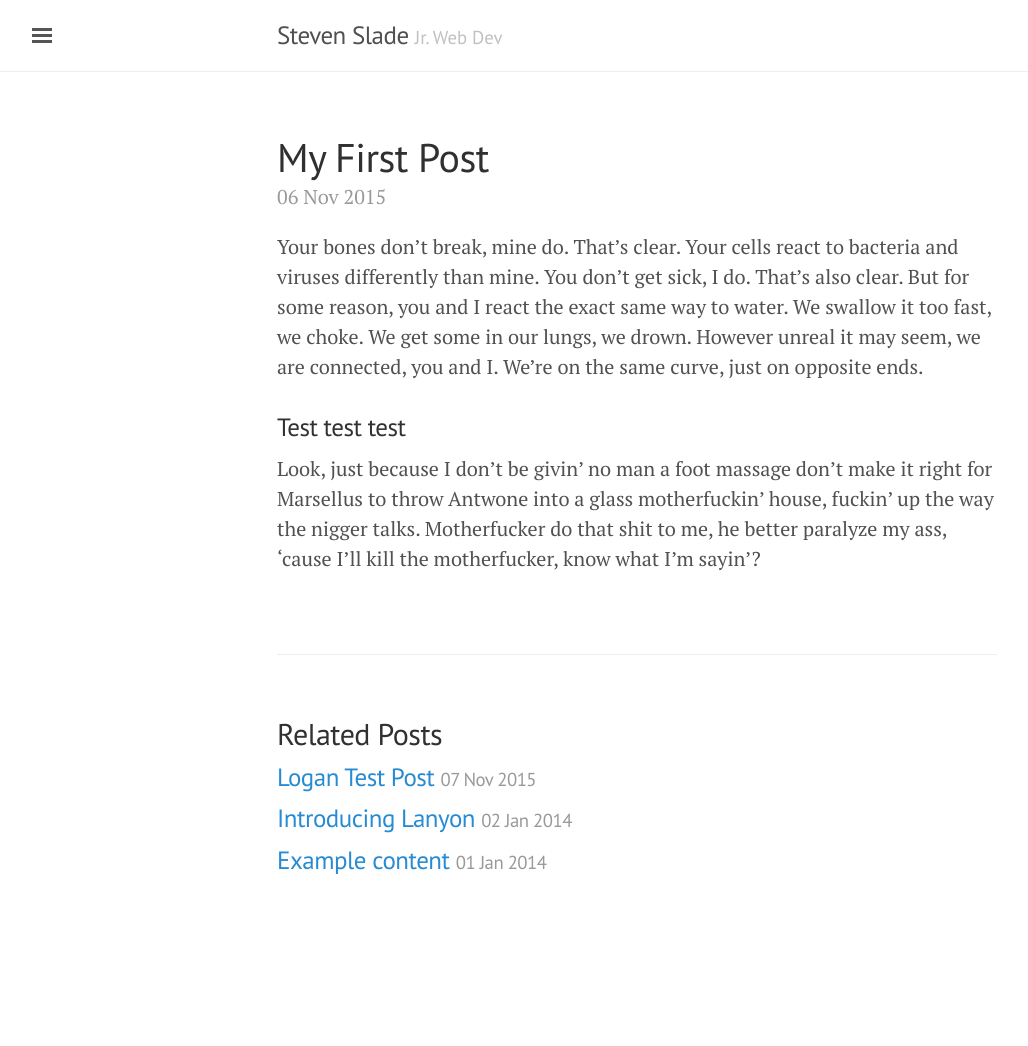
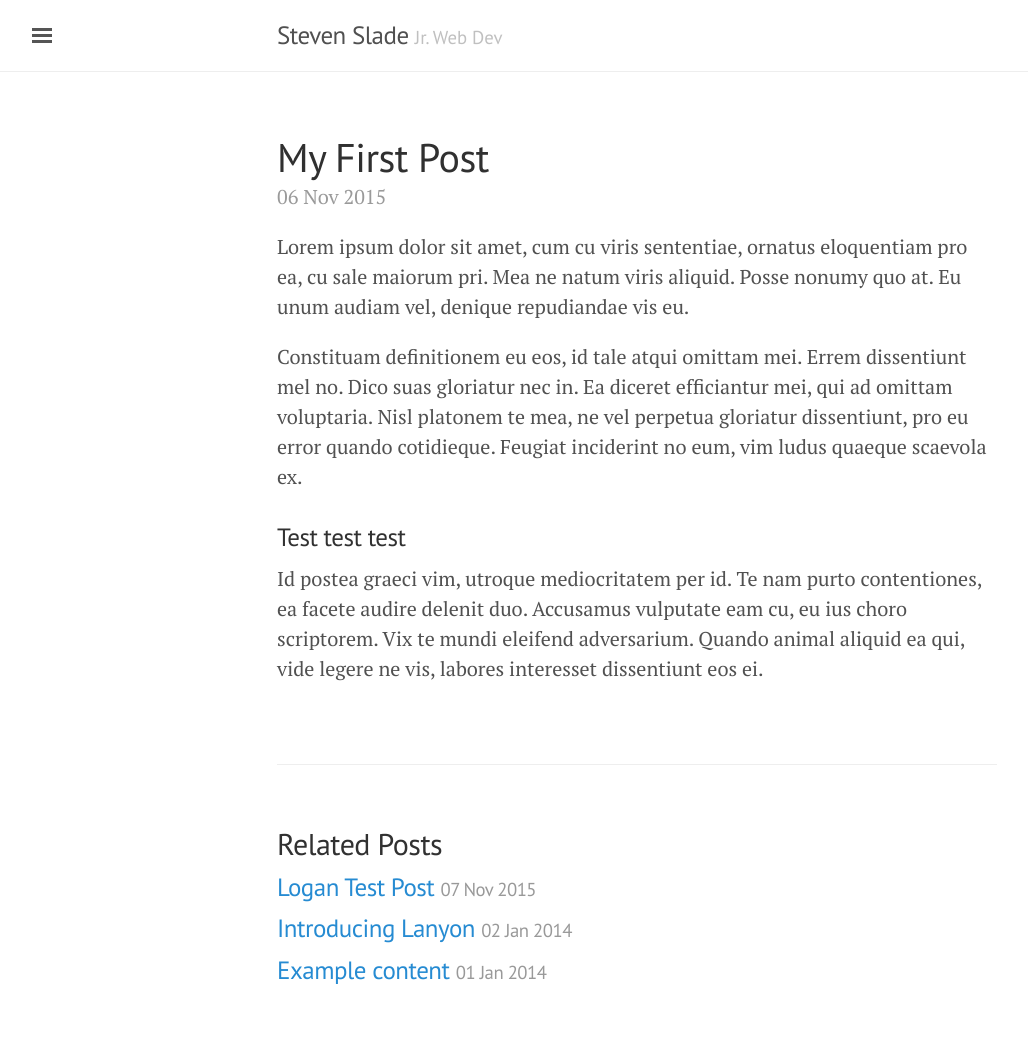
Before and after one commit to stevenpslade/stevenpslade.github.io, a Jekyll site: the page built from _posts/2015-11-06-my-first-post.md, in a window 1280 px wide. Shown: the whole page, without its empty margins (3-1031 px from the left). Built offline with Jekyll 4.4.1, drawn with Linux system fonts in a browser that asks for light colours; comment, search, counter and statistics services are not loaded; before the commit the page ends 936 px from its top, so only the background shows below that.

Commit message:
changed placeholder text on a post

```diff
--- a/_posts/2015-11-06-my-first-post.md
+++ b/_posts/2015-11-06-my-first-post.md
@@ -4,8 +4,10 @@ title: My First Post
 comments: true
 ---
 
-Your bones don't break, mine do. That's clear. Your cells react to bacteria and viruses differently than mine. You don't get sick, I do. That's also clear. But for some reason, you and I react the exact same way to water. We swallow it too fast, we choke. We get some in our lungs, we drown. However unreal it may seem, we are connected, you and I. We're on the same curve, just on opposite ends.
+Lorem ipsum dolor sit amet, cum cu viris sententiae, ornatus eloquentiam pro ea, cu sale maiorum pri. Mea ne natum viris aliquid. Posse nonumy quo at. Eu unum audiam vel, denique repudiandae vis eu.
+
+Constituam definitionem eu eos, id tale atqui omittam mei. Errem dissentiunt mel no. Dico suas gloriatur nec in. Ea diceret efficiantur mei, qui ad omittam voluptaria. Nisl platonem te mea, ne vel perpetua gloriatur dissentiunt, pro eu error quando cotidieque. Feugiat inciderint no eum, vim ludus quaeque scaevola ex.
 
 ### Test test test
 
-Look, just because I don't be givin' no man a foot massage don't make it right for Marsellus to throw Antwone into a glass motherfuckin' house, fuckin' up the way the nigger talks. Motherfucker do that shit to me, he better paralyze my ass, 'cause I'll kill the motherfucker, know what I'm sayin'?
+Id postea graeci vim, utroque mediocritatem per id. Te nam purto contentiones, ea facete audire delenit duo. Accusamus vulputate eam cu, eu ius choro scriptorem. Vix te mundi eleifend adversarium. Quando animal aliquid ea qui, vide legere ne vis, labores interesset dissentiunt eos ei.
```
